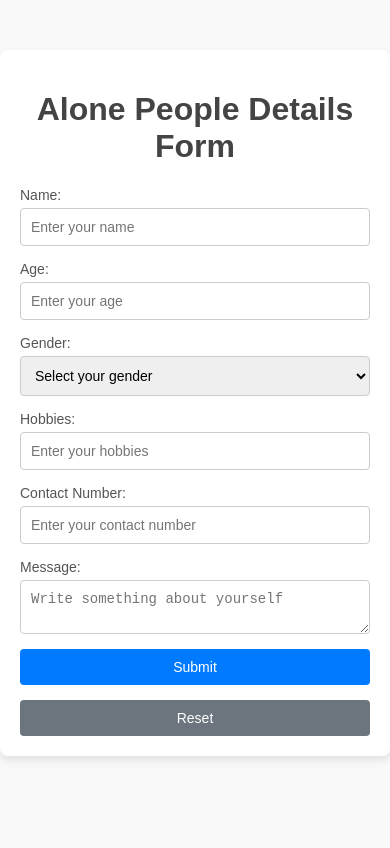
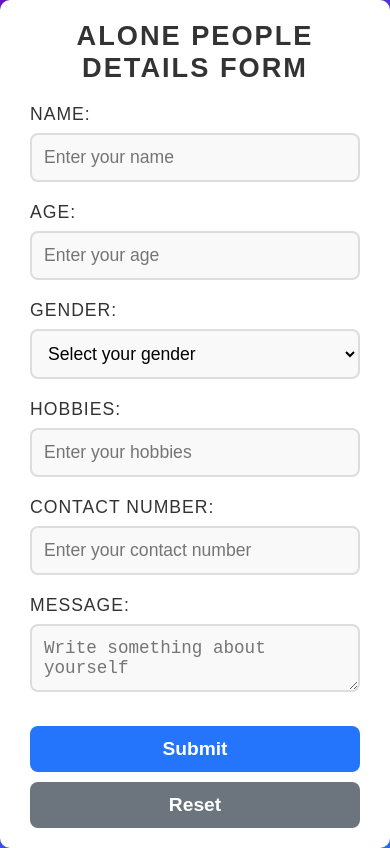
Before and after one commit to Arpita244/message-receiving-from-backend-, a React (Create React App) app: page / in a window 390 px wide. Built offline with nearby package versions, Linux system fonts and the light colour scheme.

Commit message:
first commit

```diff
--- a/src/App.css
+++ b/src/App.css
@@ -1,96 +1,203 @@
-body {
-  font-family: Arial, sans-serif;
+/* App.css */
+
+/* Global Styles */
+* {
   margin: 0;
   padding: 0;
-  background-color: #f9f9f9;
-  color: #333;
+  box-sizing: border-box;
+}
+
+body {
+  font-family: 'Poppins', sans-serif;
+  background: linear-gradient(135deg, #6a11cb 0%, #2575fc 100%);
+  display: flex;
+  justify-content: center;
+  align-items: center;
+  min-height: 100vh;
+  color: #fff;
+  overflow: hidden;
 }
 
 .App {
-  max-width: 600px;
-  margin: 50px auto;
-  padding: 20px;
+  width: 100%;
+  max-width: 700px;
   background: #fff;
-  box-shadow: 0 4px 8px rgba(0, 0, 0, 0.1);
-  border-radius: 8px;
+  padding: 40px 50px;
+  border-radius: 10px;
+  box-shadow: 0px 15px 25px rgba(0, 0, 0, 0.1);
+  transition: transform 0.3s ease-in-out;
 }
 
+.App:hover {
+  transform: scale(1.05);
+}
+
+/* Heading */
 h1 {
   text-align: center;
-  color: #444;
+  font-size: 2.5rem;
+  margin-bottom: 20px;
+  color: #333;
+  font-weight: 700;
+  text-transform: uppercase;
+  letter-spacing: 2px;
 }
 
-form {
-  display: flex;
-  flex-direction: column;
-  gap: 15px;
-}
-
+/* Form Group */
 .form-group {
-  display: flex;
-  flex-direction: column;
+  margin-bottom: 20px;
 }
 
 label {
-  font-size: 14px;
-  margin-bottom: 5px;
-  color: #555;
+  display: block;
+  font-size: 1.1rem;
+  color: #333;
+  font-weight: 500;
+  margin-bottom: 8px;
+  text-transform: uppercase;
+  letter-spacing: 1px;
 }
 
-input, select, textarea {
-  padding: 10px;
-  font-size: 14px;
-  border: 1px solid #ccc;
-  border-radius: 4px;
-  outline: none;
-  transition: border-color 0.3s;
+input,
+select,
+textarea {
+  width: 100%;
+  padding: 15px;
+  font-size: 1.1rem;
+  border: 2px solid #ddd;
+  border-radius: 8px;
+  box-sizing: border-box;
+  transition: all 0.3s ease;
+  background-color: #f9f9f9;
 }
 
-input:focus, select:focus, textarea:focus {
-  border-color: #007bff;
+input:focus,
+select:focus,
+textarea:focus {
+  border-color: #2575fc;
+  background-color: #eaf3ff;
+  outline: none;
 }
 
+/* Buttons */
 button {
-  padding: 10px 15px;
-  font-size: 14px;
-  color: #fff;
-  background-color: #007bff;
-  border: none;
-  border-radius: 4px;
+  width: 48%;
+  padding: 12px;
+  font-size: 1.2rem;
+  font-weight: bold;
+  border-radius: 8px;
   cursor: pointer;
-  transition: background-color 0.3s;
+  transition: all 0.3s ease;
+  margin-top: 10px;
 }
 
-button:hover {
-  background-color: #0056b3;
+button[type="submit"] {
+  background-color: #2575fc;
+  color: #fff;
+  border: none;
+}
+
+button[type="submit"]:hover {
+  background-color: #6a11cb;
 }
 
 button[type="button"] {
   background-color: #6c757d;
+  color: #fff;
+  border: none;
 }
 
 button[type="button"]:hover {
   background-color: #5a6268;
 }
 
+/* Form Submission */
 .form-submission {
-  margin-top: 20px;
-  padding: 15px;
-  background: #e9f7ef;
-  border-left: 5px solid #28a745;
-  border-radius: 4px;
+  background: #f1f1f1;
+  padding: 20px;
+  border-radius: 10px;
+  margin-top: 30px;
+  box-shadow: 0px 10px 15px rgba(0, 0, 0, 0.1);
 }
 
 .form-submission h2 {
   color: #28a745;
+  font-size: 2rem;
+  font-weight: 700;
   margin-bottom: 10px;
+}
+
+.form-submission p {
+  font-size: 1.1rem;
+  color: #333;
 }
 
 .form-submission ul {
   list-style-type: none;
   padding: 0;
+  margin-top: 20px;
 }
 
 .form-submission li {
-  margin-bottom: 5px;
+  margin-bottom: 15px;
+  font-size: 1rem;
+  color: #333;
 }
+
+strong {
+  color: #2575fc;
+  font-weight: bold;
+}
+
+.form-submission p {
+  font-size: 1.2rem;
+  color: #6c757d;
+}
+
+/* Animation for form submission */
+.form-submission {
+  animation: slideIn 0.5s ease-in-out;
+}
+
+@keyframes slideIn {
+  from {
+    opacity: 0;
+    transform: translateY(50px);
+  }
+  to {
+    opacity: 1;
+    transform: translateY(0);
+  }
+}
+
+/* Responsive Styles */
+@media (max-width: 768px) {
+  .App {
+    padding: 30px 40px;
+  }
+
+  h1 {
+    font-size: 2rem;
+  }
+
+  button {
+    width: 100%;
+    margin-top: 10px;
+  }
+}
+
+@media (max-width: 480px) {
+  .App {
+    padding: 20px 30px;
+  }
+
+  h1 {
+    font-size: 1.7rem;
+  }
+
+  input,
+  select,
+  textarea {
+    padding: 12px;
+  }
+}
```
